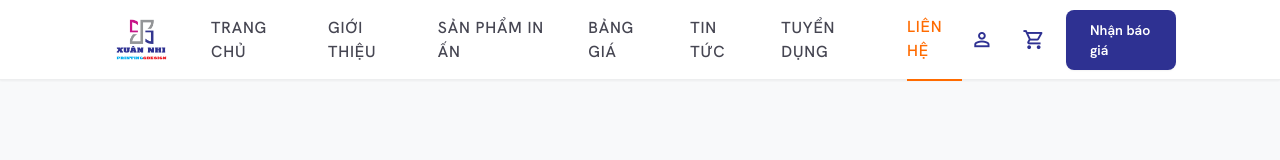
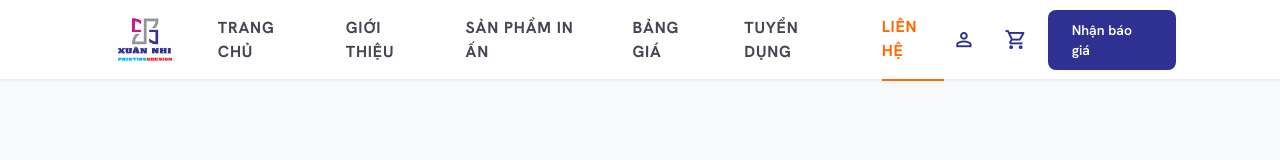
Before and after one commit to HoangDongDong/PrintingXuanNhi, a React (Vite) app in the folder frontend/: page /lien-he in a window 1280 px wide. Shown: the top 160 px of the page. Built offline with nearby package versions, Linux system fonts and the light colour scheme; no server answers.

Commit message:
design: remove Tin tức tab and make all navigation links bold

```diff
--- a/frontend/src/components/Header.jsx
+++ b/frontend/src/components/Header.jsx
@@ -9,7 +9,6 @@ export default function Header() {
     { name: 'Giới thiệu', path: '/gioi-thieu' },
     { name: 'Sản phẩm In ấn', path: '/san-pham' },
     { name: 'Bảng giá', path: '/bang-gia' },
-    { name: 'Tin tức', path: '/tin-tuc' },
     { name: 'Tuyển dụng', path: '/tuyen-dung' },
     { name: 'Liên hệ', path: '/lien-he' }
   ];
@@ -31,10 +30,10 @@ export default function Header() {
                 <Link
                   key={item.name}
                   to={item.path}
-                  className={`font-body-md text-sm md:text-base font-medium uppercase tracking-wider transition-colors duration-200 py-4 ${
+                  className={`font-body-md text-sm md:text-base font-bold uppercase tracking-wider transition-colors duration-200 py-4 ${
                     isActive
-                      ? 'text-vibrant-orange font-bold border-b-2 border-vibrant-orange'
-                      : 'text-on-surface-variant hover:text-vibrant-orange hover:font-semibold'
+                      ? 'text-vibrant-orange border-b-2 border-vibrant-orange'
+                      : 'text-on-surface-variant hover:text-vibrant-orange'
                   }`}
                 >
                   {item.name}
```
